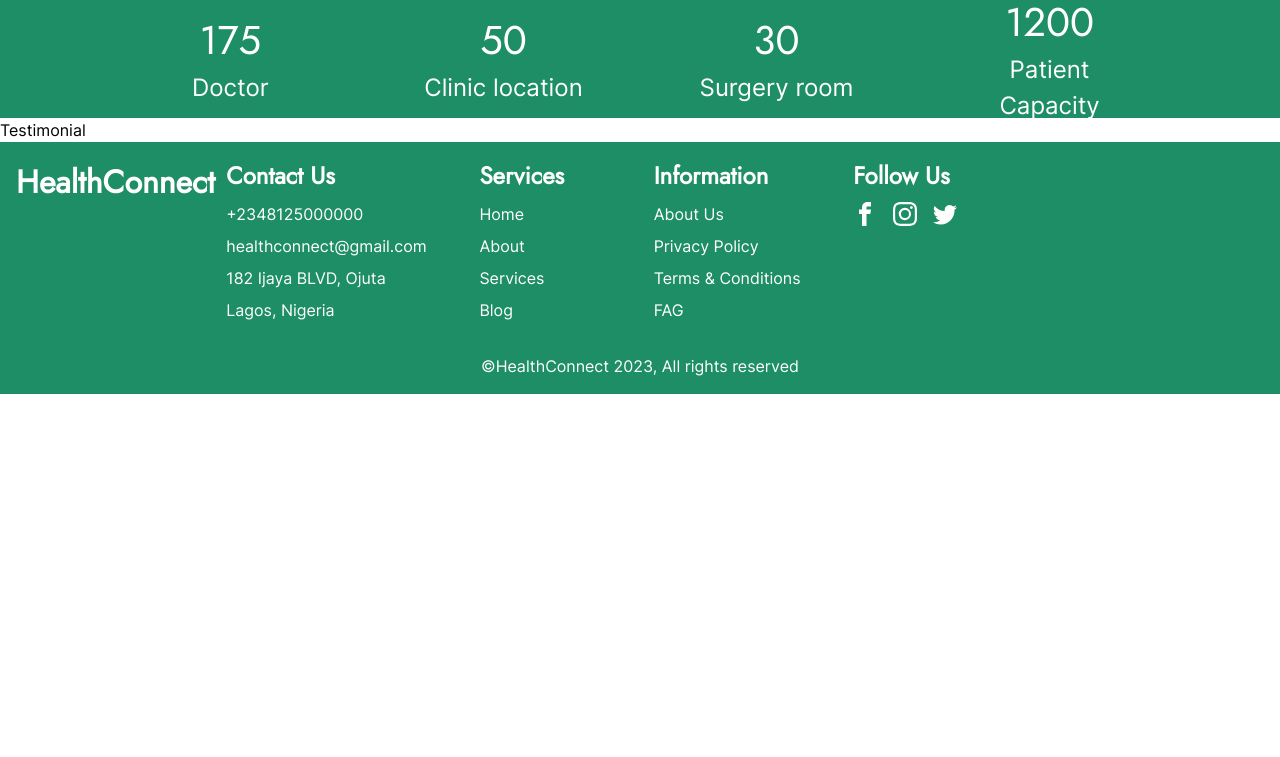
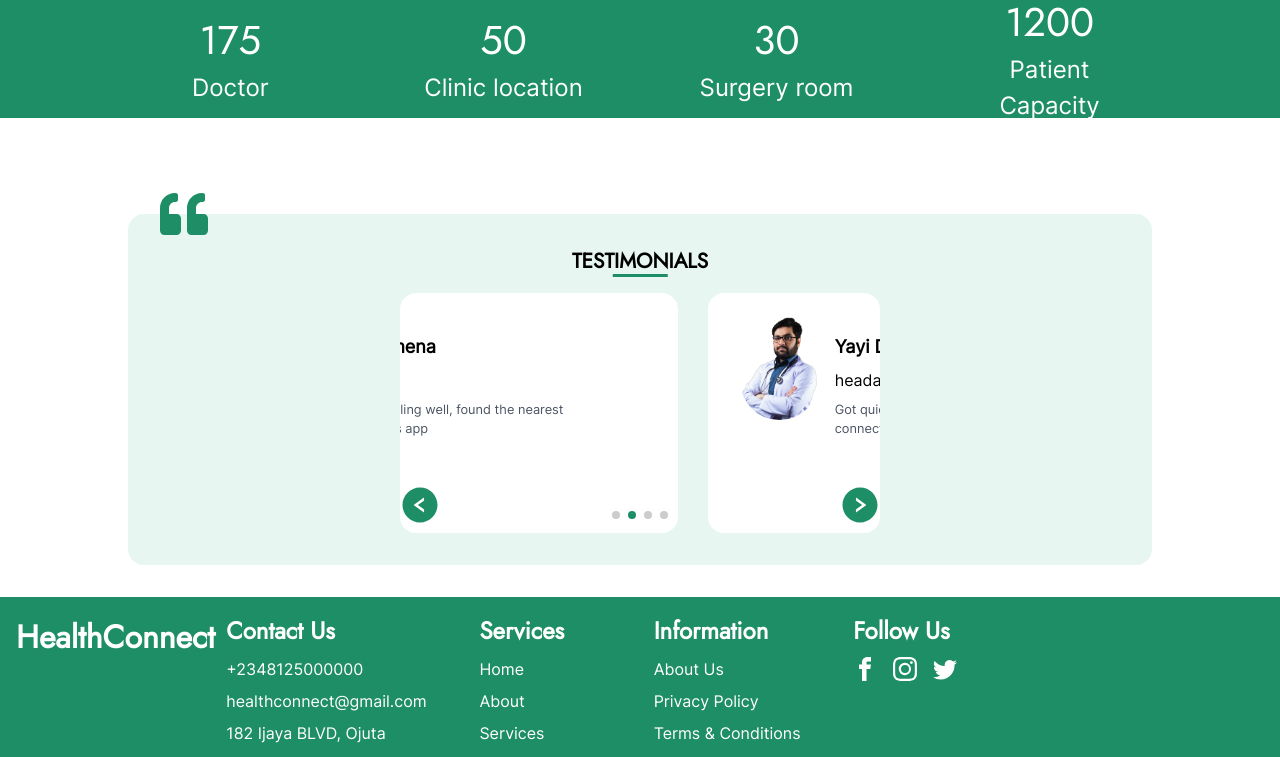
Before and after one commit to Sosaristic/health-connect, a React (Vite) app: page / in a window 1280 px wide. Shown: the part 642-1399 px from the top of the page. Before the commit the page ends 1036 px from the top, so only its background shows below. Built offline with nearby package versions, Linux system fonts and the light colour scheme.

Commit message:
testimonial section added

```diff
--- a/package.json
+++ b/package.json
@@ -17,7 +17,8 @@
     "react-icons": "^4.8.0",
     "react-intersection-observer": "^9.4.3",
     "react-router-dom": "^6.10.0",
-    "sort-by": "^0.0.2"
+    "sort-by": "^0.0.2",
+    "swiper": "^9.2.0"
   },
   "devDependencies": {
     "@types/react": "^18.0.27",
--- a/src/components/Home/Testimonial.jsx
+++ b/src/components/Home/Testimonial.jsx
@@ -1,7 +1,85 @@
-import React from 'react'
+import React, { useRef, useEffect } from "react";
+import { Swiper, SwiperSlide } from "swiper/react";
+import { FaQuoteLeft } from "react-icons/fa";
+import { AiFillRightCircle, AiFillLeftCircle } from "react-icons/ai";
+import { useSwiper } from "swiper/react";
+import "swiper/css";
+import "swiper/css/pagination";
+import "swiper/css/navigation";
+
+import { Autoplay, Pagination, Navigation } from "swiper";
+
+import TestimonialCard from "./TestimonialCard";
+import {testmonialData} from "../../data/index"
+
+function SlideNextButton() {
+  const swiper = useSwiper();
+  return (
+    <button className="" onClick={() => swiper.slideNext()}>
+      {" "}
+      <AiFillRightCircle className="text-[2.5rem] text-primary" />
+    </button>
+  );
+}
+function SlidePrevButton() {
+  const swiper = useSwiper();
+  return (
+    <button className="" onClick={() => swiper.slidePrev()}>
+      {" "}
+      <AiFillLeftCircle className="text-[2.5rem] text-primary" />
+    </button>
+  );
+}
 
 export default function Testimonial() {
+  console.log(testmonialData);
   return (
-    <div>Testimonial</div>
-  )
+    <section className="bg-secondary w-[95%] md:w-[80%] mx-auto mt-[6rem] mb-8 flex flex-col px-2 py-8 lg:px-8 lg:py-8 rounded-2xl relative">
+      <h3
+        className="relative self-center font-bold font-jost text-[1.3rem]
+      before:block before:absolute before:w-[40%] before:h-[3px]
+       before:bg-primary before:bottom-0 before:left-[50%] before:translate-x-[-50%] mb-4"
+      >
+        TESTIMONIALS
+      </h3>
+
+      <Swiper
+        spaceBetween={30}
+        centeredSlides={true}
+        autoplay={{
+          delay: 5000,
+          disableOnInteraction: false,
+        }}
+        pagination={{
+          clickable: true,
+        }}
+        speed={3000}
+        modules={[Autoplay, Pagination, Navigation]}
+        className="w-[95%] lg:w-[50%]  flex rounded-2xl h-[15rem]"
+        // onSwiper={(swiper) => handleSwipe(swiper)}
+      >
+        {testmonialData?.map((item)=>{
+
+          return (
+            <SwiperSlide key={item.id} className="text-center   bg-white text-[18px] min-h-[10rem]  flex items-center justify-center rounded-2xl">
+            <TestimonialCard details={item}/>
+          </SwiperSlide>
+          )
+        })}
+
+
+
+
+        <div className="absolute hidden lg:block top-[80%] z-50">
+          <SlidePrevButton />
+        </div>
+        <div className="absolute hidden lg:block top-[80%] right-0  z-50">
+          <SlideNextButton />
+        </div>
+      </Swiper>
+      <div className="absolute top-[-1.5rem]">
+        <FaQuoteLeft className="text-[3rem] text-primary" />
+      </div>
+    </section>
+  );
 }
--- /dev/null
+++ b/src/components/Home/TestimonialCard.jsx
@@ -0,0 +1,16 @@
+import React from 'react'
+import { Avatar } from '../UI'
+
+export default function TestimonialCard({details}) {
+    const {name, sickness, message} = details
+  return (
+    <div className='flex relative w-[95%] justify-center px-2 md:px-8 py-8 rounded-2xl'>
+        <div className='relative h-[5rem] w-[5rem]'><Avatar /></div>
+        <div className='flex flex-col items-start ml-4'>
+            <p className='font-bold mt-2'>{name}</p>
+            <p className='mt-2 text-[1rem]'>{sickness}</p>
+            <p className='flex text-left text-[.8rem] mt-2 pr-8 text-gray-600'>{message}</p>
+        </div>
+    </div>
+  )
+}
--- a/src/components/Layout/Footer.jsx
+++ b/src/components/Layout/Footer.jsx
@@ -1,5 +1,4 @@
 import React, { Fragment, useMemo } from "react";
-import classes from "./Footer.module.css";
 import { ImFacebook } from "react-icons/im";
 import { BsInstagram, BsTwitter } from "react-icons/bs";
 
--- a/src/components/Layout/Footer.module.css
+++ /dev/null
@@ -1,31 +0,0 @@
-.footer {
-  padding: 5% 10%;
-  display: flex;
-  flex-direction: column;
-  align-items: center;
-  gap: 5rem;
-  color: #fff;
-}
-
-.footer_up {
-  width: 100%;
-  display: flex;
-  justify-content: space-between;
-}
-.footer ul a{
-  font-size: .9rem;
-}
-.footer_cols ul {
-  display: flex;
-  flex-direction: column;
-  gap: 1rem;
-}
-
-.footer_cols ul li a:hover {
-  color: #000;
-}
-
-.footer_cols_header {
-  text-transform: uppercase;
-
-}
--- /dev/null
+++ b/src/components/UI/Avatar.jsx
@@ -0,0 +1,10 @@
+import React from 'react'
+import ProfileImg from "../../assets/images/hero.png"
+
+export default function Avatar() {
+  return (
+    <div className='max-w-[100%] max-h-[100%] rounded-full flex items-center justify-center'>
+        <img src={ProfileImg} alt="" className='max-h-[100%] max-w-[100%] rounded-full'/>
+    </div>
+  )
+}
--- a/src/components/UI/index.js
+++ b/src/components/UI/index.js
@@ -1,2 +1,3 @@
 export * from './Button'
 export {default as Button} from './Button'
+export {default as Avatar} from './Avatar'
--- a/src/data/index.js
+++ b/src/data/index.js
@@ -1,19 +1,40 @@
-
 export const successHistory = [
   {
-        name:'Doctor',
-        value:175
+    name: "Doctor",
+    value: 175,
   },
   {
-        name:'Clinic location',
-        value:50
+    name: "Clinic location",
+    value: 50,
   },
   {
-        name:'Surgery room',
-        value:30
+    name: "Surgery room",
+    value: 30,
   },
   {
-        name:'Patient Capacity',
-        value:1200
-    }
-]
+    name: "Patient Capacity",
+    value: 1200,
+  },
+];
+
+export const testmonialData = [
+  {
+    id: 1,
+    name: "Sunday Omena",
+    sickness: "fever",
+    message: "havn't been feeling well, found the nearest doctor with this app",
+  },
+  {
+    id: 2,
+    name: "Yayi Dev",
+    sickness: "headache",
+    message: "Got quick medicine thanks to health connect",
+  },
+  {
+    id: 3,
+    name: "Isreal Dev",
+    sickness: "Over Coding",
+    message: "almost quit coding thanks to health connect for therapist",
+  },
+  { id: 4, name: "Harison Dev", sickness: "Sleeplessness", message: "was able to locate the nearest pharmacist shop" },
+];
--- a/src/index.css
+++ b/src/index.css
@@ -113,3 +113,8 @@ display: none;
 .radio-label input:checked ~ .radio-input-span::after{
   display: block;
 }
+
+.swiper-pagination .swiper-pagination-bullet-active{
+  opacity: 1;
+  background-color: #1d8e66;
+}
--- a/src/pages/Register.jsx
+++ b/src/pages/Register.jsx
@@ -6,6 +6,7 @@ import { useLocation } from "react-router-dom";
 
 export default function Register() {
   const { pathname } = useLocation();
+
 
   return (
     <div className="md:bg-primary flex w-[80%] md:w-[100%]  min-h-[100vh] mx-auto relative ">
```
Also changed, not shown: 1 other file (tests, documents, lock files or other folders). Lines whose indentation alone changed are shown as unchanged.
